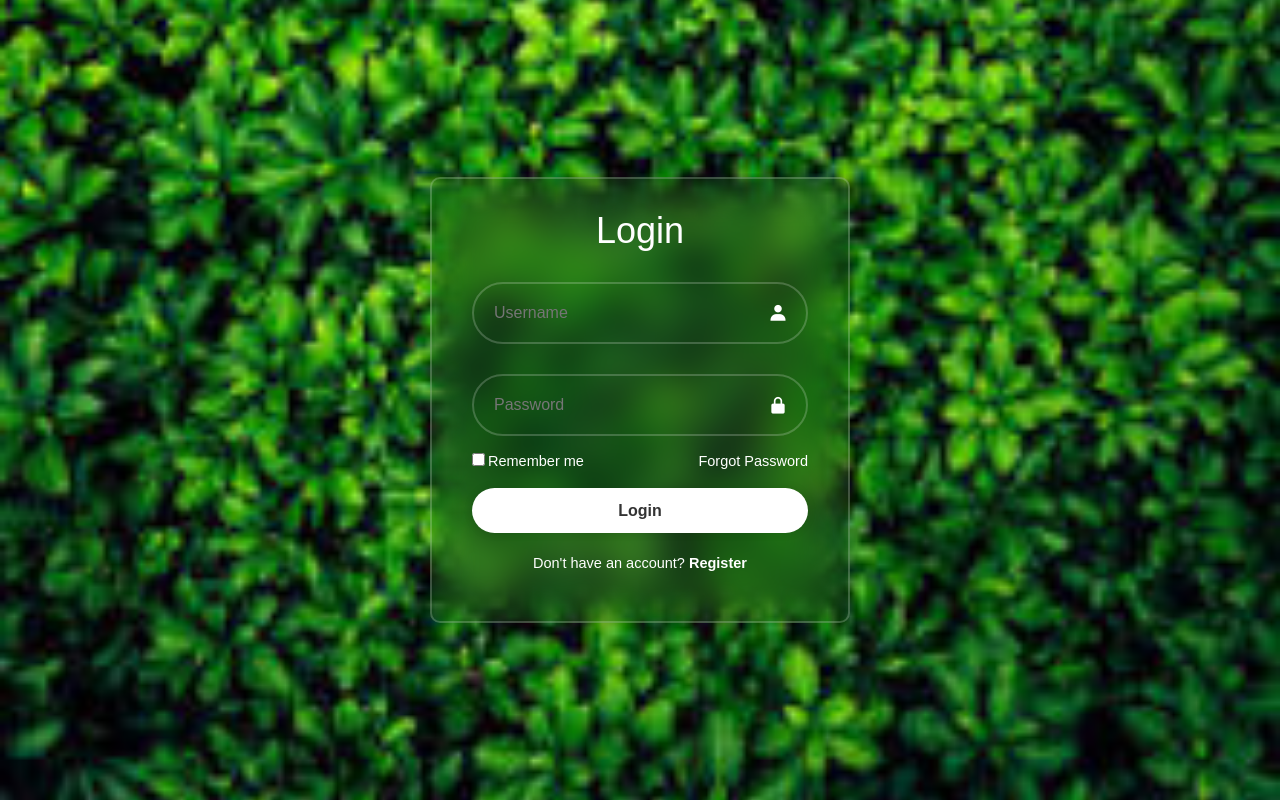
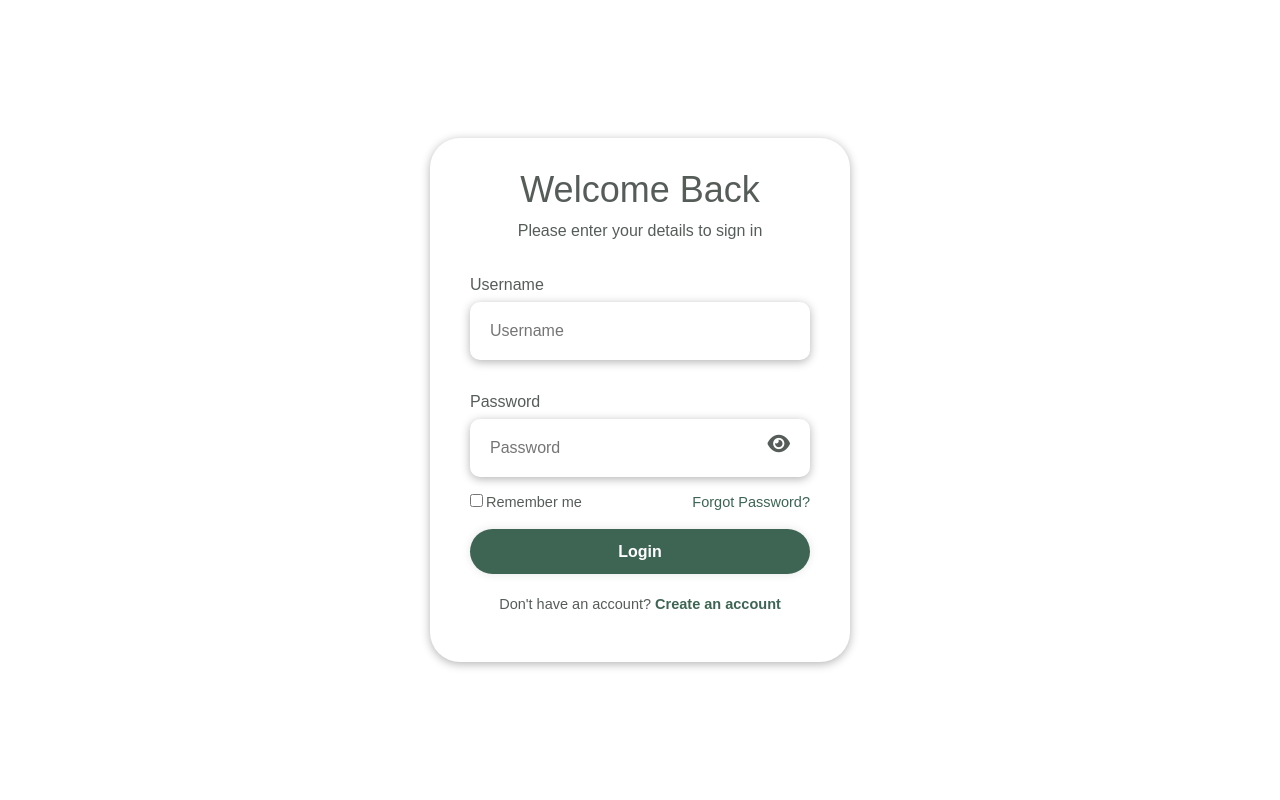
Before and after one commit to nyametay/Intelligent_Plant_Recognition_and_Information_System, a Flask app: page /signin in a window 1280 px wide. Run offline with Flask 3, Linux system fonts and the light colour scheme; some libraries are stand-ins or nearby versions.

Commit message:
Add files via upload

```diff
--- a/app.py
+++ b/app.py
@@ -43,7 +43,8 @@ def signin():
                 # The user has logged and it hasnt been 10 days yet
                 flash('User has already logged in', 'info')
                 return redirect(url_for('home'))
-            return render_template('signin.html')
+            theme = session.get('theme', 'light')
+            return render_template('signin.html', data={'theme':theme})
         elif request.method == 'POST':
             # Gets User log in info
             username = str(request.form['username']).strip()
@@ -83,7 +84,8 @@ def signup():
                 # The user has logged and it hasnt been 10 days yet
                 flash('User has already logged in', 'info')
                 return redirect('home')
-            return render_template('signup.html')
+            theme = session.get('theme', 'light')
+            return render_template('signup.html', data={'theme': theme})
         elif request.method == 'POST':
             # Gets users data to be stored in the database
             name = str(request.form['name']).strip()
--- a/static/css/profile.css
+++ b/static/css/profile.css
@@ -28,6 +28,7 @@ body.light {
 
 :root {
     --grey: #f2f2f2;
+    --hue: 152;
 }
 
 .body{
--- /dev/null
+++ b/static/css/signinstyle1.css
@@ -0,0 +1,155 @@
+*{
+    margin: 0;
+    padding: 0;
+    box-sizing: border-box;
+    font-family: "Poppins", sans-serif;
+}
+
+:root{
+    --hue: 152;
+    --first-color: hsl(var(--hue), 24%, 32%);
+    --first-color-alt: hsl(var(--hue), 24%, 28%);
+}
+
+body.dark-theme {
+    --title-color: hsl(var(--hue), 4%, 95%);
+    --text-color: hsl(var(--hue), 4%, 75%);
+    --container-color: hsl(var(--hue), 8%, 16%);
+    --card-span-color: hsl(var(--hue), 4%, 75%);
+    --read-more-color: hsl(var(--hue), 4%, 75%);
+    --input-bg: none;
+    --body-color: hsl(var(--hue), 8%, 12%);
+}
+
+body.light {
+    --text-color: hsl(var(--hue), 4%, 35%);
+    --container-color: #FFF;
+    --card-span-color: #666;
+    --read-more-color: #fff;
+    --input-bg: #fff;
+    --body-color: hsl(var(--hue), 0%, 100%);
+}
+
+body{
+    background-color: var(--container-color);
+}
+
+.body{
+    display: flex;
+    justify-content: center;
+    align-items: center;
+    min-height: 100vh;
+}
+
+.wrapper {
+    width: 420px;
+    background-color: var(--container-color);
+    box-shadow: 0 2px 10px rgba(0, 0, 0, 0.3);
+    border-radius: 30px;
+    color: var(--text-color);
+    padding: 30px 40px;
+}
+
+.wrapper h1{
+    font-size: 36px;
+    text-align: center;
+}
+
+.welcome-message{
+    text-align: center;
+}
+
+.wrapper .input-box{
+    position: relative;
+    width: 100%;
+    height: 50%;
+    margin: 30px 0;
+}
+
+.input-box input{
+    box-shadow: 0 2px 10px rgba(0, 0, 0, 0.3);
+    width: 100%;
+    height: 100%;
+    border: none;
+    border-radius: 10px;
+    font-size: 16px;
+    background: transparent;
+    color: var(--text-color);
+    padding: 20px 45px 20px 20px;
+}
+
+.wrapper .input-label{
+    margin-bottom: 5px;
+}
+
+.input-box::placeholder{
+    color: var(--text-color);
+}
+
+.input-box i {
+    position: absolute;
+    right: 20px;
+    top: 50%;
+    font-size: 20px;
+}
+
+.input-box input:focus{
+    border: 3px solid #007bff;
+    outline: none;
+}
+
+.wrapper .remember-forgot{
+    display: flex;
+    justify-content: space-between;
+    font-size: 14.5px;
+    margin: -15px 0 15px;
+}
+
+.remember-forgot label input{
+    accent-color: #fff;
+    margin-right: 3px;
+}
+
+.remember-forgot a {
+    color: var(--first-color);
+    text-decoration: none;
+}
+
+.remember-forgot a:hover{
+    text-decoration: underline;
+    color: var(--first-color-alt);
+}
+
+.wrapper .btn{
+    width: 100%;
+    height: 45px;
+    background-color: var(--first-color);
+    border: none;
+    outline: none;
+    border-radius: 40px;
+    box-shadow: 0 0 10px rgba(0, 0, 0, .1);
+    cursor: pointer;
+    font-size: 16px;
+    color: #fff;
+    font-weight: 600;
+}
+
+.wrapper .btn:hover{
+    background-color: var(--first-color-alt);
+}
+
+.wrapper .register-link{
+    font-size: 14.5px;
+    text-align: center;
+    margin: 20px 0 15px;
+}
+
+.register-link p a{
+    color: var(--first-color);
+    text-decoration: none;
+    font-weight: 600;
+}
+
+.register-link p a:hover{
+    text-decoration: underline;
+}
--- /dev/null
+++ b/static/scripts/viewpassword.js
@@ -0,0 +1,14 @@
+const passwordField = document.getElementById('password');
+const togglePasswordIcon = document.getElementById('togglePassword');
+
+togglePasswordIcon.addEventListener('click', () => {
+    if (passwordField.type === 'password') {
+        passwordField.type = 'text';
+        togglePasswordIcon.classList.remove('fa-eye');
+        togglePasswordIcon.classList.add('fa-eye-slash');
+    } else {
+        passwordField.type = 'password';
+        togglePasswordIcon.classList.remove('fa-eye-slash');
+        togglePasswordIcon.classList.add('fa-eye');
+    }
+});
--- a/templates/signbase.html
+++ b/templates/signbase.html
@@ -6,11 +6,12 @@
     <link href="https://cdn.jsdelivr.net/npm/bootstrap@5.3.3/dist/css/bootstrap.min.css" rel="stylesheet"
     integrity="sha384-QWTKZyjpPEjISv5WaRU9OFeRpok6YctnYmDr5pNlyT2bRjXh0JMhjY6hW+ALEwIH" crossorigin="anonymous">
     <link href='https://unpkg.com/boxicons@2.1.4/css/boxicons.min.css' rel='stylesheet'>
+    <link rel="stylesheet" href="https://cdnjs.cloudflare.com/ajax/libs/font-awesome/6.0.0-beta3/css/all.min.css">
     <link rel="shortcut icon" href="{{url_for('static', filename='images/img/favicon.png')}}" type="image/x-icon">
-    <link rel="stylesheet" href="{{ url_for('static', filename='css/signinstyle.css') }}">
+    <link rel="stylesheet" href="{{ url_for('static', filename='css/signinstyle1.css') }}">
     <title>Plant Identification</title>
 </head>
-<body>
+<body class="{{ data.theme }}">
     {% with messages = get_flashed_messages(with_categories=true) %}
         {% if messages %}
             <div class="container mt-4">
@@ -31,9 +32,11 @@
 
         {% endblock %}
     </div>
+
     <script src="https://code.jquery.com/jquery-3.5.1.slim.min.js"></script>
     <script src="https://cdn.jsdelivr.net/npm/@popperjs/core@2.5.3/dist/umd/popper.min.js"></script>
     <script src="https://stackpath.bootstrapcdn.com/bootstrap/4.5.2/js/bootstrap.min.js"></script>
     <script src="{{ url_for('static', filename='scripts/disappear.js') }}"></script>
+    <script src="{{ url_for('static', filename='scripts/viewpassword.js') }}"></script>
 </body>
 </html>
--- a/templates/signin.html
+++ b/templates/signin.html
@@ -2,25 +2,39 @@
 {% block content %}
     <div class="wrapper">
         <form action="{{url_for('signin')}}" method="post">
-            <h1>Login</h1>
+            <h1>Welcome Back</h1>
+            <p class="welcome-message">Please enter your details to sign in</p>
+
             <div class="input-box">
+                <div class="input-label">
+                    <label for="username">Username</label>
+                </div>
                 <input type="text" name="username" id=""
-                placeholder="Username" required>
+                placeholder="Username" required autocomplete="off">
+                <!--
                 <i class='bx bxs-user'></i>
+                -->
             </div>
+
             <div class="input-box">
-                <input type="password" name="password" id=""
-                placeholder="Password" required>
+                <div class="input-label">
+                    <label for="password">Password</label>
+                </div>
+                <input type="password" name="password" id="password"
+                placeholder="Password" required autocomplete="off">
+                <i class="fas fa-eye toggle-icon" id="togglePassword"></i>
+                <!--
                 <i class='bx bxs-lock-alt' ></i>
+                -->
             </div>
             <div class="remember-forgot">
                 <label for=""><input type="checkbox" name="" id="">Remember me</label>
-                <a href="#">Forgot Password</a>
+                <a href="#">Forgot Password?</a>
             </div>
             <button type="submit" class="btn">Login</button>
 
             <div class="register-link">
-                <p>Don't have an account? <a href="{{url_for('signup')}}">Register</a></p>
+                <p>Don't have an account? <a href="{{url_for('signup')}}">Create an account</a></p>
             </div>
         </form>
     </div>
```
Also changed, not shown: templates/signup.html (+31 -7 lines).
